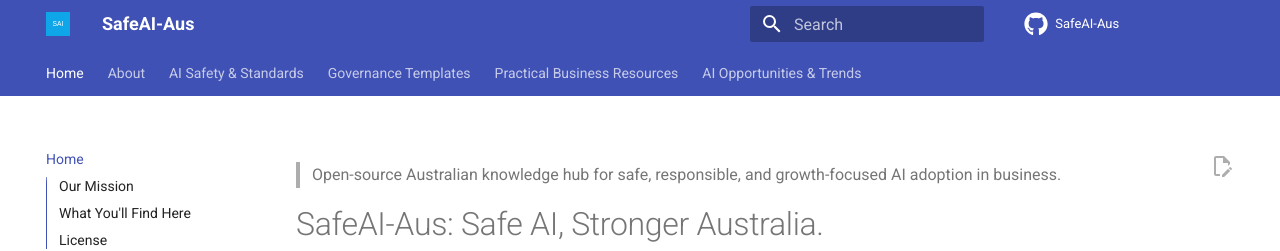
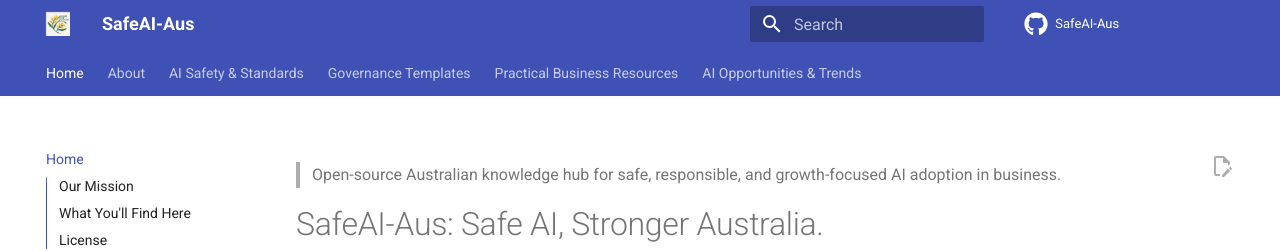
Before and after one commit to safeai-aus/safeai-aus.github.io, an MkDocs documentation site: the page built from docs/index.md, in a window 1280 px wide. Shown: the top 251 px of the page. Built offline with MkDocs 1.6.1 and Material for MkDocs 9.7.7, drawn with Linux system fonts in a browser that asks for light colours; comment, search, counter and statistics services are not loaded.

Commit message:
Branding: move safeaiaus-logo-600px.png to docs/assets and set as site logo

```diff
--- a/mkdocs.yml
+++ b/mkdocs.yml
@@ -19,7 +19,7 @@ theme:
     - content.action.edit
   icon:
     repo: fontawesome/brands/github
-  logo: assets/logo.svg
+  logo: assets/safeaiaus-logo-600px.png
   favicon: assets/favicon.png
 
 extra:
```
Also changed, not shown: docs/assets/safeaiaus-logo-600px.png (added).
